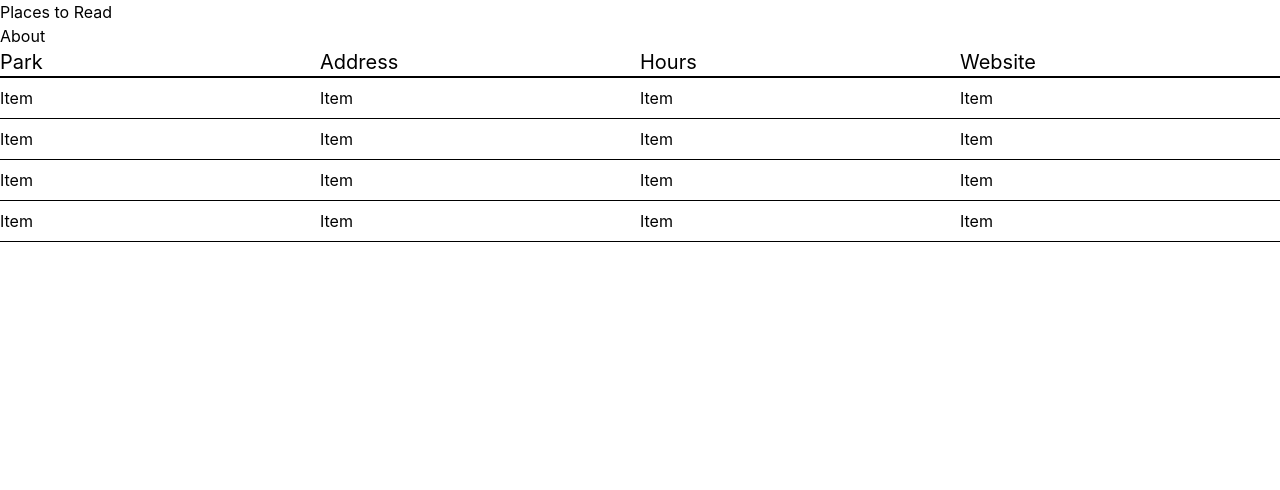
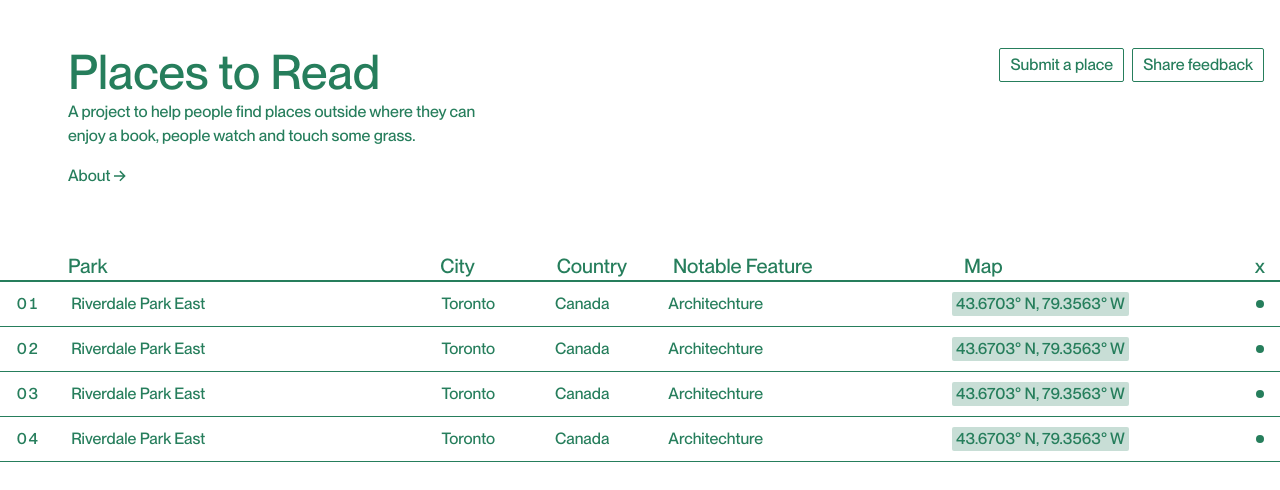
Before and after one commit to mitul-s/placestoread, a Next.js app: page / in a window 1280 px wide. Shown: the top 490 px of the page. Built offline with nearby package versions, Linux system fonts and the light colour scheme.

Commit message:
🚀 good work so far

```diff
--- a/pages/_app.js
+++ b/pages/_app.js
@@ -1,7 +1,18 @@
-import '../styles/globals.css'
+import "../styles/globals.css";
+import localFont from "@next/font/local";
+
+const montrealMedium = localFont({
+  src: "../public/PPNeueMontreal-Medium.otf",
+  variable: "--montreal",
+});
 
 function App({ Component, pageProps }) {
-  return <Component {...pageProps} />
+  return (
+    // TO FIX u cant have main here silly
+    <main className={montrealMedium.className}>
+      <Component {...pageProps} />
+    </main>
+  );
 }
 
-export default App
+export default App;
--- a/pages/index.js
+++ b/pages/index.js
@@ -4,6 +4,31 @@ import Link from "@/components/Link";
 import * as Accordion from "@radix-ui/react-accordion";
 import * as Collapsible from "@radix-ui/react-collapsible";
 import * as React from "react";
+
+const Arrow = ({ ...props }) => {
+  return (
+    <svg
+      width={12}
+      height={12}
+      fill="none"
+      xmlns="http://www.w3.org/2000/svg"
+      {...props}
+    >
+      <path
+        d="M6.392 11.21 5.37 10.2 8.92 6.648H0V5.17h8.92L5.37 1.625 6.391.608l5.301 5.301-5.3 5.301Z"
+        fill="currentColor"
+      />
+    </svg>
+  );
+};
+
+const Button = ({ children }) => {
+  return (
+    <button className="px-2.5 py-2 leading-none transition border rounded-sm border-mcqueen hover:bg-mcqueen hover:text-white">
+      {children}
+    </button>
+  );
+};
 
 export default function Home() {
   const TableRow = () => {
@@ -12,68 +37,88 @@ export default function Home() {
     return (
       <Collapsible.Root asChild>
         <li>
-          <Collapsible.Trigger className="w-full grid grid-cols-4 text-left py-2">
-            <div>Item</div>
-            <div>Item</div>
-            <div>Item</div>
-            <div>Item</div>
+          <Collapsible.Trigger className="w-full grid text-left py-2.5 px-4 grid-cols-yeah">
+            <h2>Riverdale Park East</h2>
+            <div>Toronto</div>
+            <div>Canada</div>
+            <div>Architechture</div>
+            <Link
+              href="/"
+              isExternal
+              className="z-10 p-1 leading-none rounded-sm bg-mcqueen/25 w-fit"
+            >
+              43.6703° N, 79.3563° W
+            </Link>
+            <div className="self-center w-2 h-2 rounded-full bg-mcqueen place-self-end" />
           </Collapsible.Trigger>
-          <Collapsible.Content>Yo</Collapsible.Content>
+          <Collapsible.Content className="pt-4 pb-8">
+            <div className="grid grid-cols-yeah">
+              <div className="flex flex-col col-span-3 pl-16 ml-1 gap-y-6 ">
+                <p>
+                  It&apos;s a nice park with a great view of downtown Toronto
+                  and especially the CN Tower. And it has a gorgeous view of the
+                  sunset. It has many things to offer for each season. During
+                  summertime, you can lay on the hill, play catch or Frisbee;
+                  run, walk or bike around the track; play baseball or soccer.
+                  In wintertime, you can enjoy sledding.
+                </p>
+                <div className="flex leading-none gap-x-10">
+                  <div>
+                    <h3 className="text-sm mb-1.5">Recommended reading</h3>
+                    <Link href="">Project Hail Mary – John Howel</Link>
+                  </div>
+                  <div>
+                    <h3 className="text-sm mb-1.5">Submitted by</h3>
+                    <Link href="">@typicalmitul</Link>
+                  </div>
+                </div>
+                <div className="flex gap-x-2">
+                  <Button>Share</Button>
+                  <Button>Leave a review</Button>
+                </div>
+              </div>
+              <div className="col-span-2 col-start-5 mr-4">
+                <div className="w-full h-24 bg-mcqueen/50">Image</div>
+              </div>
+            </div>
+          </Collapsible.Content>
         </li>
       </Collapsible.Root>
     );
   };
 
-  //   const TableRow = () => {
-  //     return (
-  //       <Accordion.Item>
-  //         <Accordion.Trigger asChild>
-  //           <tr>
-  //             <td>Prospect Park</td>
-  //             <td>Prospect Park West and 9th St.</td>
-  //             <td>6am - 1am</td>
-  //             <td>
-  //               <a href="https://www.prospectpark.org/">Visit</a>
-  //             </td>
-  //           </tr>
-  //         </Accordion.Trigger>
-  //         <Accordion.Content>Content</Accordion.Content>
-  //       </Accordion.Item>
-  //     );
-  //   };
-
   return (
     <div className="">
-      <h1>Places to Read</h1>
-      <Link href="/about">About</Link>
-      <div className="w-full">
-        {/* <caption className="sr-only">Table caption</caption> */}
-        <div className="text-left border-b-2 border-supreme text-xl">
-          <ul className="w-full grid grid-cols-4">
-            <li>Park</li>
-            <li>Address</li>
-            <li>Hours</li>
-            <li>Website</li>
+      <header className="flex justify-between pt-12 pb-16 pl-16 pr-4 ml-1">
+        <div>
+          <h1 className="text-5xl">Places to Read</h1>
+          <p className="max-w-md mt-1">
+            A project to help people find places outside where they can enjoy a
+            book, people watch and touch some grass.
+          </p>
+          <Link href="/about" className="flex items-center mt-4 gap-x-1 w-fit">
+            About <Arrow />
+          </Link>
+        </div>
+        <div className="flex items-start gap-x-2">
+          <Button>Submit a place</Button>
+          <Button>Share feedback</Button>
+        </div>
+      </header>
+      <div className="relative w-full">
+        {/* <div className="absolute top-0 w-px h-full bg-black right-1/4" /> */}
+        <div className="text-xl text-left border-b-2 border-mcqueen">
+          <ul className="grid w-full ml-1 grid-cols-yeah">
+            <li className="pl-16">Park</li>
+            <li>City</li>
+            <li>Country</li>
+            <li>Notable Feature</li>
+            <li>Map</li>
+            <li>x</li>
           </ul>
         </div>
 
-        <ul className="divide-y border-b divide-black border-black">
-          {/* <tr role="row">
-              <td>Central Park</td>
-              <td>59th St. and 5th Ave.</td>
-              <td>6am - 1am</td>
-              <td>
-                <a href="https://www.centralparknyc.org/">Visit</a>
-              </td>
-            </tr>
-            <tr role="row">
-              <td>Prospect Park</td>
-              <td>Prospect Park West and 9th St.</td>
-              <td>6am - 1am</td>
-              <td>
-                <a href="https://www.prospectpark.org/">Visit</a>
-              </td>
-            </tr> */}
+        <ul className="border-b divide-y border-mcqueen divide-mcqueen park">
           <TableRow />
           <TableRow />
           <TableRow />
--- a/styles/globals.css
+++ b/styles/globals.css
@@ -13,6 +13,8 @@ body {
 
 html, body, #__next {
   height: 100%;
+  @apply text-mcqueen;
+  font-family: var(--montreal);
 }
 
 #__next {
@@ -46,6 +48,23 @@ li {
   list-style: none;
 }
 
+@layer utilities {
+  .grid-cols-yeah {
+    grid-template-columns: 1.5fr 0.4fr 0.4fr 1fr 1fr 0.1fr;
+  }
+}
+
+.park {
+  counter-reset: park-list;
+}
+
+.park h2::before {
+  counter-increment: park-list;
+  content: counter(park-list, decimal-leading-zero);
+  margin-right: 2rem;
+  font-variant: tabular-nums;
+}
+
 /*
 @media (prefers-color-scheme: dark) {
   html {
--- a/tailwind.config.js
+++ b/tailwind.config.js
@@ -6,7 +6,7 @@ module.exports = {
   theme: {
     extend: {
       colors: {
-        supreme: "#000",
+        mcqueen: "#267E5C",
       },
     },
   },
```
